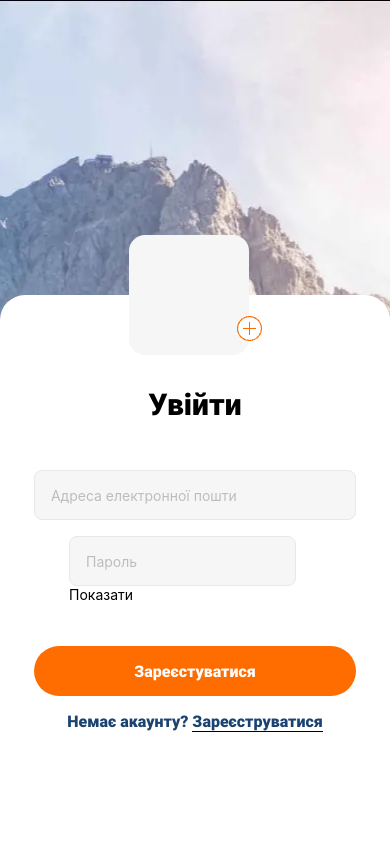
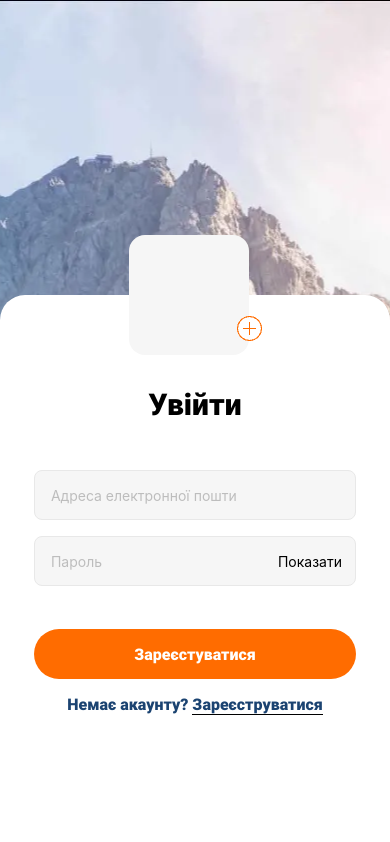
Before and after one commit to OsMax/ReactNative, a React Native app: screen /SingIn in a window 390 px wide. Shown: the top 842 px of the page. Built offline with nearby package versions, Linux system fonts and the light colour scheme.

Commit message:
add style to show password

```diff
--- a/src/screens/LoginScreen/LoginScreen.styles.js
+++ b/src/screens/LoginScreen/LoginScreen.styles.js
@@ -83,4 +83,17 @@ export const styles = StyleSheet.create({
     color: "#1B4371",
     marginTop: 16,
   },
+  passContainer: {
+    width: "100%",
+    alignItems: "center",
+    justifyContent: "center",
+  },
+  passBtn: {
+    fontFamily: "Roboto-Black",
+    position: "absolute",
+    padding: 16,
+    right: 16,
+    bottom: 0,
+    color: "#1B4371",
+  },
 });
```
